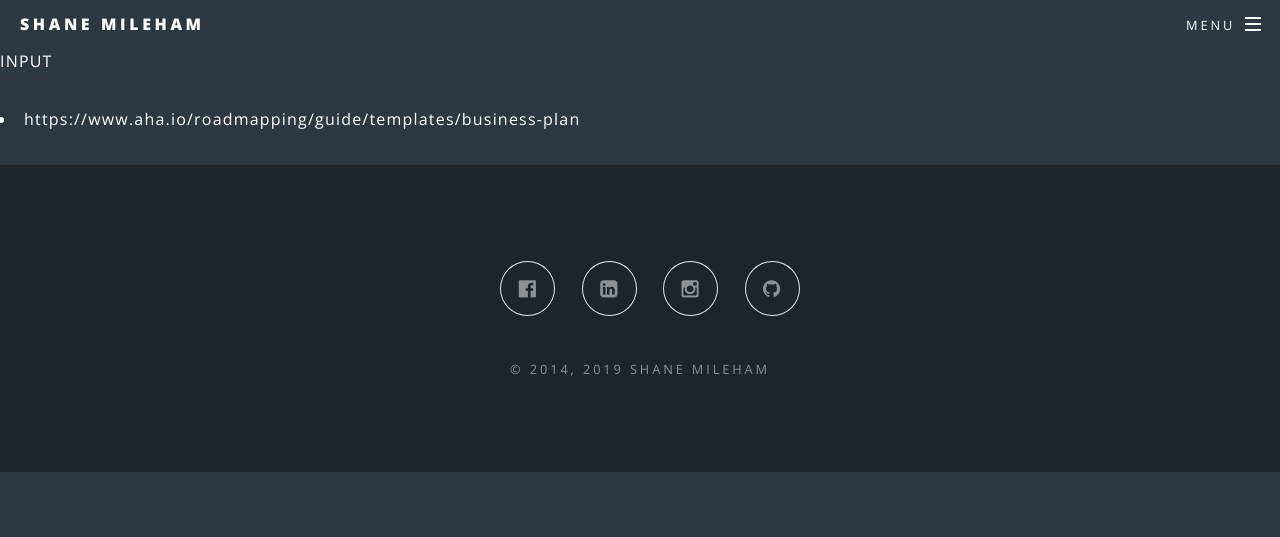
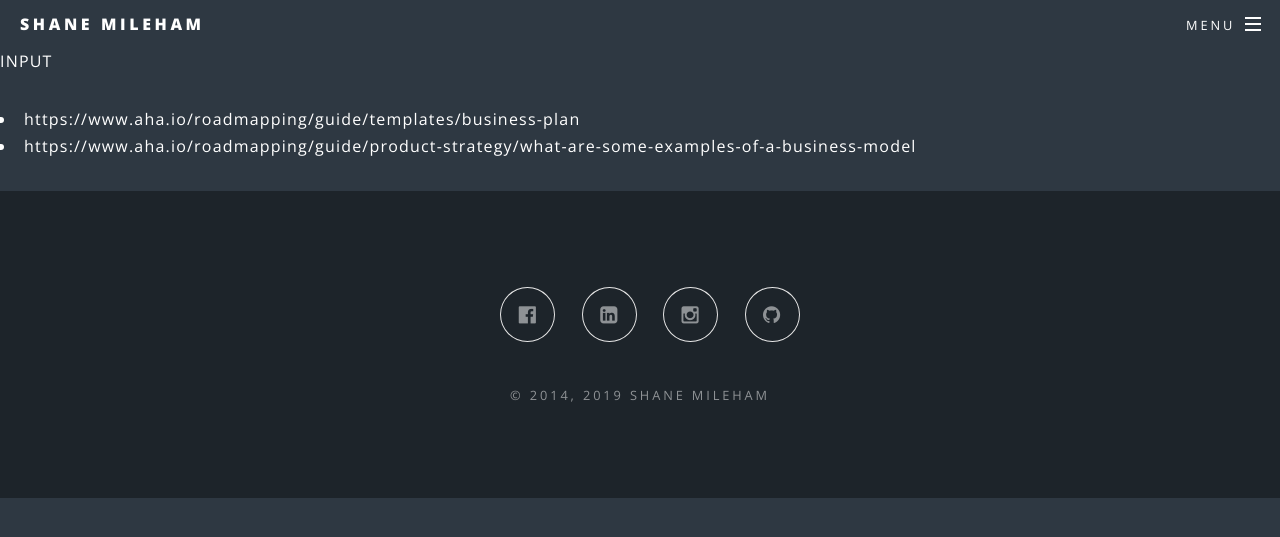
Before and after one commit to shanemileham/shanemileham.github.io, a Jekyll site: the page built from _kb/professional/business/plan.md, in a window 1280 px wide. Shown: the top 537 px of the page. Built offline with Jekyll 4.4.1, drawn with Linux system fonts in a browser that asks for light colours; comment, search, counter and statistics services are not loaded; some of the changed lines change nothing that is shown.

Commit message:
Added business plan input

```diff
--- a/_kb/professional/business/plan.md
+++ b/_kb/professional/business/plan.md
@@ -4,3 +4,4 @@ title: Business Plan
 
 INPUT
 - https://www.aha.io/roadmapping/guide/templates/business-plan
+- https://www.aha.io/roadmapping/guide/product-strategy/what-are-some-examples-of-a-business-model
```
